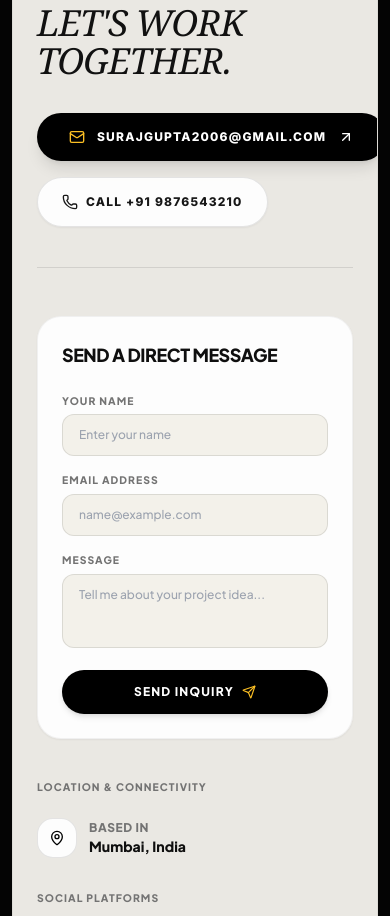
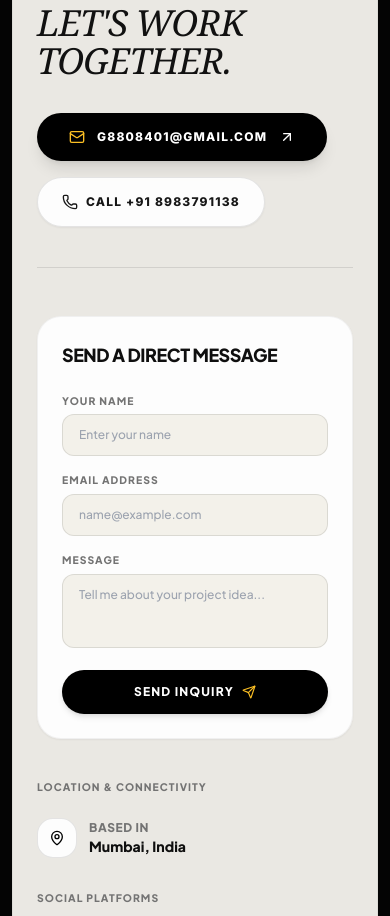
Before and after one commit to surajg2/suraj-portfolio, a React (Vite) app: page / in a window 390 px wide. Shown: the part 6006-6922 px from the top of the page. Built offline with nearby package versions, Linux system fonts and the light colour scheme.

Commit message:
Update exact contact email (g8808401@gmail.com) and phone number (+91 8983791138)

```diff
--- a/src/data/portfolioData.ts
+++ b/src/data/portfolioData.ts
@@ -37,8 +37,8 @@ export const PORTFOLIO_DATA = {
     github: "https://github.com/surajg2",
     linkedin: "https://www.linkedin.com/in/suraj-gupta-11b044371/",
     twitter: "https://x.com/suraaajjjj",
-    email: "surajgupta2006@gmail.com",
-    phone: "+91 9876543210",
+    email: "g8808401@gmail.com",
+    phone: "+91 8983791138",
   },
   education: [
     {
```
